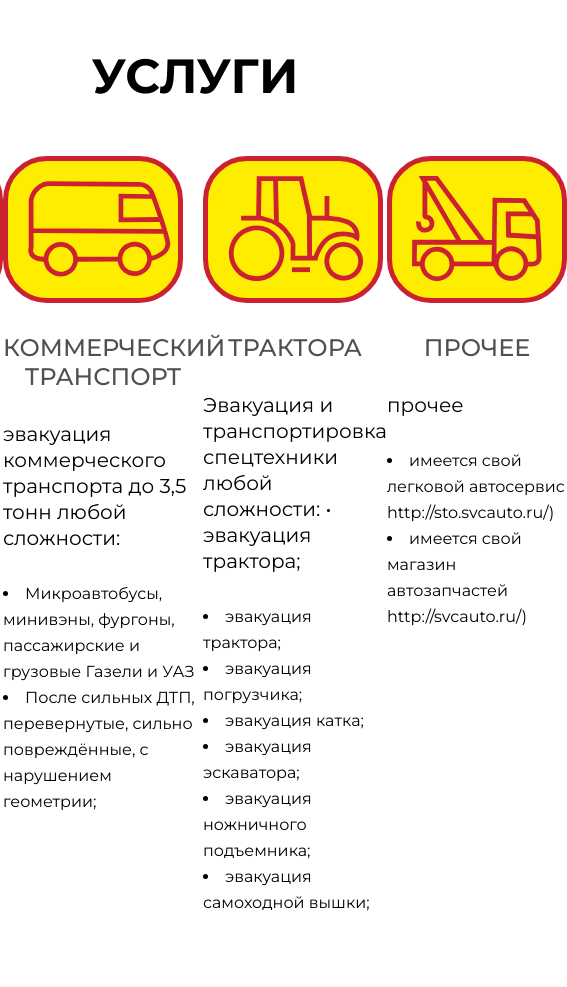
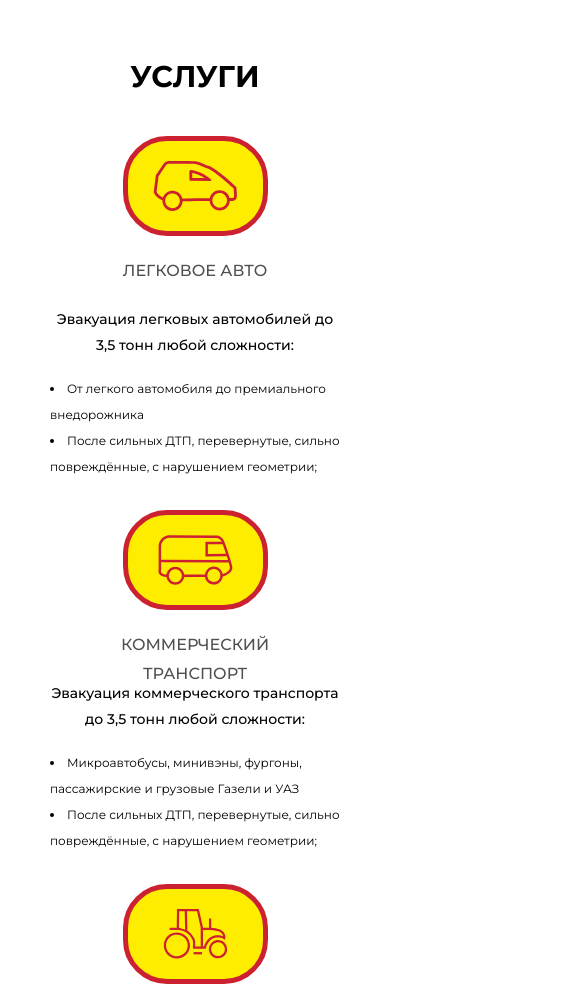
Before and after one commit to tetatet20/Service-AUTO, a plain HTML site: page index.pug in a window 390 px wide. Shown: the part 727-1714 px from the top of the page, 567 px wide, since content can reach past the window. Drawn offline with nearby package versions, Linux system fonts and the light colour scheme; files that its build step writes are made by us from their sources.

Commit message:
Сверстал и сделал адаптив к блоку с услугами

```diff
--- a/component/services-component.pug
+++ b/component/services-component.pug
@@ -7,8 +7,8 @@ mixin services(logo, name, information, first, second, more, third, fourth, fift
         .information=information
         .more-information
             ul
-                li=first
-                li=second
+                li!=first
+                li!=second
                 if more
                     li=third
                 if more
@@ -16,4 +16,4 @@ mixin services(logo, name, information, first, second, more, third, fourth, fift
                 if more
                     li=fifth
                 if more
-                    li=sixth
+                    li!=sixth
--- a/component/services-component.scss
+++ b/component/services-component.scss
@@ -10,51 +10,107 @@
     display: flex;
     padding: 20px;
 
+    @media (max-width: 425px) {
+        width: 145px;
+        height: 100px;
+    }
+}
+
+.container-service {
+    display: flex;
+    align-items: center;
+    flex-direction: column;
+    max-width: 300px;
+
+    &:not(:last-child) {
+        margin-right: 30px;
+
+        @media (max-width: 760px) {
+            margin: 0;
+        }
+    }
+
+    @media (max-width: 760px) {
+        margin: 0;
+    }
+
+
 }
 
 .background-logo img {
-
+    @media (max-width: 425px) {
+        width: 100%;
+        height: 100%;
+    }
 }
 
 .name {
     font-family: 'Montserrat';
     font-style: normal;
     font-weight: 500;
-    font-size: 24px;
+    font-size: 20px;
     line-height: 29px;
     text-align: center;
     color: #514F4F;
-    margin-bottom: 30px;
     text-transform: uppercase;
     max-width: 200px;
+    height: 65px;
+
+    @media (max-width: 425px) {
+        font-size: 16px;
+        height: 50px;
+    }
 }
 
 .information {
+    text-align: center;
     font-family: 'Montserrat';
     font-style: normal;
-    font-size: 20px;
+    font-size: 16px;
     line-height: 26px;
     color: black;
-    margin-bottom: 30px;
+    height: 90px;
+    font-weight: 500;
+
+    @media (max-width: 760px) {
+        font-size: 14px;
+    }
+
+    @media (max-width: 760px) {
+        height: 70px;
+    }
+
+
 }
 
 .more-information {
     font-family: 'Montserrat';
     font-style: normal;
-    font-size: 16px;
+    font-size: 12px;
     line-height: 26px;
     color: black;
     margin-bottom: 30px;
+
+    a {
+        text-decoration: none;
+        color: #CB2130;
+    }
+
+    @media (max-width: 760px) {
+        font-size: 12px;
+    }
 }
 
 .background {
 
-    margin-bottom: 30px;
+    margin-bottom: 20px;
 }
 
 .more-information li {
     list-style-position: inside;
+    // margin-right: 20px;
 }
+
 //     display: block;
 //     position: relative;
 
--- a/components/services.pug
+++ b/components/services.pug
@@ -4,6 +4,6 @@ include ../component/services-component.pug
     h3 Услуги
     .services
         +services('../img/1logo.svg','легковое авто','Эвакуация легковых автомобилей до 3,5 тонн любой сложности:','От легкого автомобиля до премиального внедорожника','После сильных ДТП, перевернутые, сильно повреждённые, с нарушением геометрии;', false)
-        +services('../img/2logo.svg','коммерческий транспорт','эвакуация коммерческого транспорта до 3,5 тонн любой сложности:','Микроавтобусы, минивэны, фургоны, пассажирские и грузовые Газели и УАЗ','После сильных ДТП, перевернутые, сильно повреждённые, с нарушением геометрии;', false)
-        +services('../img/3logo.svg','трактора','Эвакуация и транспортировка спецтехники любой сложности: • эвакуация трактора;','эвакуация трактора;','эвакуация погрузчика;', true , 'эвакуация катка;','эвакуация эскаватора;','эвакуация ножничного подъемника;','эвакуация самоходной вышки;')
-        +services('../img/4logo.svg','прочее','прочее','имеется свой легковой автосервис http://sto.svcauto.ru/)','имеется свой магазин автозапчастей http://svcauto.ru/)', false)
+        +services('../img/2logo.svg','коммерческий транспорт','Эвакуация коммерческого транспорта до 3,5 тонн любой сложности:','Микроавтобусы, минивэны, фургоны, пассажирские и грузовые Газели и УАЗ','После сильных ДТП, перевернутые, сильно повреждённые, с нарушением геометрии;', false)
+        +services('../img/3logo.svg','трактора','Эвакуация и транспортировка спецтехники любой сложности:','эвакуация трактора;','эвакуация погрузчика;', true , 'эвакуация катка;','эвакуация эскаватора;','эвакуация ножничного подъемника;','эвакуация самоходной вышки;')
+        +services('../img/4logo.svg','прочее','Прочее','имеется свой легковой автосервис  <a href="http://sto.svcauto.ru/">http://sto.svcauto.ru/</a>','имеется свой магазин автозапчастей  <a href="http://svcauto.ru/">http://svcauto.ru/</a>', false)
--- a/styles/components/footer.scss
+++ b/styles/components/footer.scss
@@ -22,6 +22,10 @@
         width: 100%;
         justify-content: center;
     }
+  }
+
+  li {
+    list-style-type: none;
   }
 
   .logo1 {
--- a/styles/components/header.scss
+++ b/styles/components/header.scss
@@ -17,6 +17,10 @@
 
   @media (max-width: 500px) {
     padding: 15px 30px;
+  }
+
+  li {
+    list-style-type: none;
   }
 
   .logo {
--- a/styles/components/services.scss
+++ b/styles/components/services.scss
@@ -1,4 +1,5 @@
 @import "../../component/services-component.scss";
+
 
 .services-container {
     box-sizing: border-box;
@@ -11,12 +12,25 @@
     font-family: 'Montserrat';
     flex-direction: column;
     padding: 50px;
+
+    @media (max-width: 1090px) {
+        // padding: 50px 150px;
+    }
 }
 
 .services {
     display: flex;
     justify-content: space-between;
     text-align: left;
+    flex-wrap: wrap;
+
+    @media (max-width: 1090px) {
+        justify-content: space-around;
+    }
+
+    @media (max-width: 760px) {
+        justify-content: center;
+    }
 }
 
 .services-container h3 {
@@ -27,5 +41,14 @@
     line-height: 59px;
     text-align: center;
     text-transform: uppercase;
-    margin-bottom: 50px;
+    margin-bottom: 30px;
+
+    @media (max-width: 760px) {
+        font-size: 30px;
+    }
+
+    @media (max-width: 425px) {
+        font-size: 30px;
+
+    }
 }
```
Also changed, not shown: index.scss (+4 -4 lines), dist/index.css, dist/index.html.
